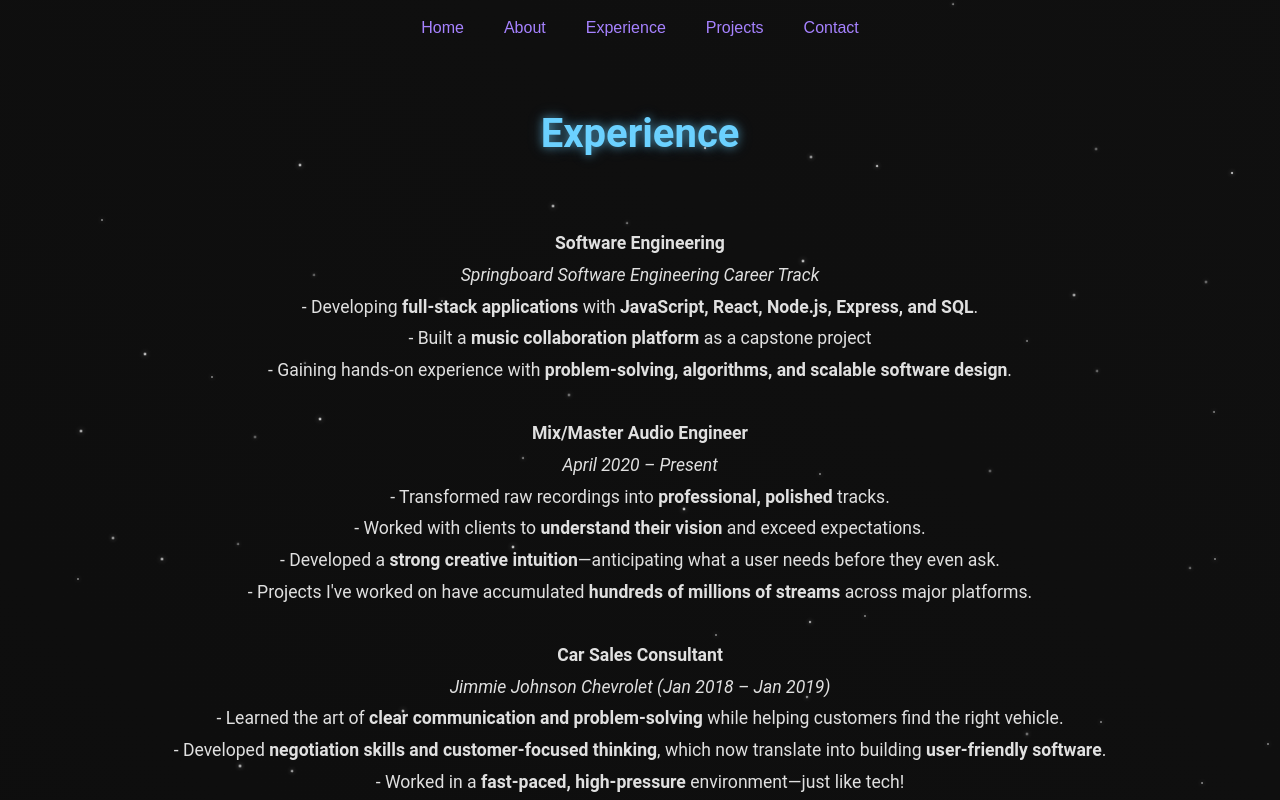
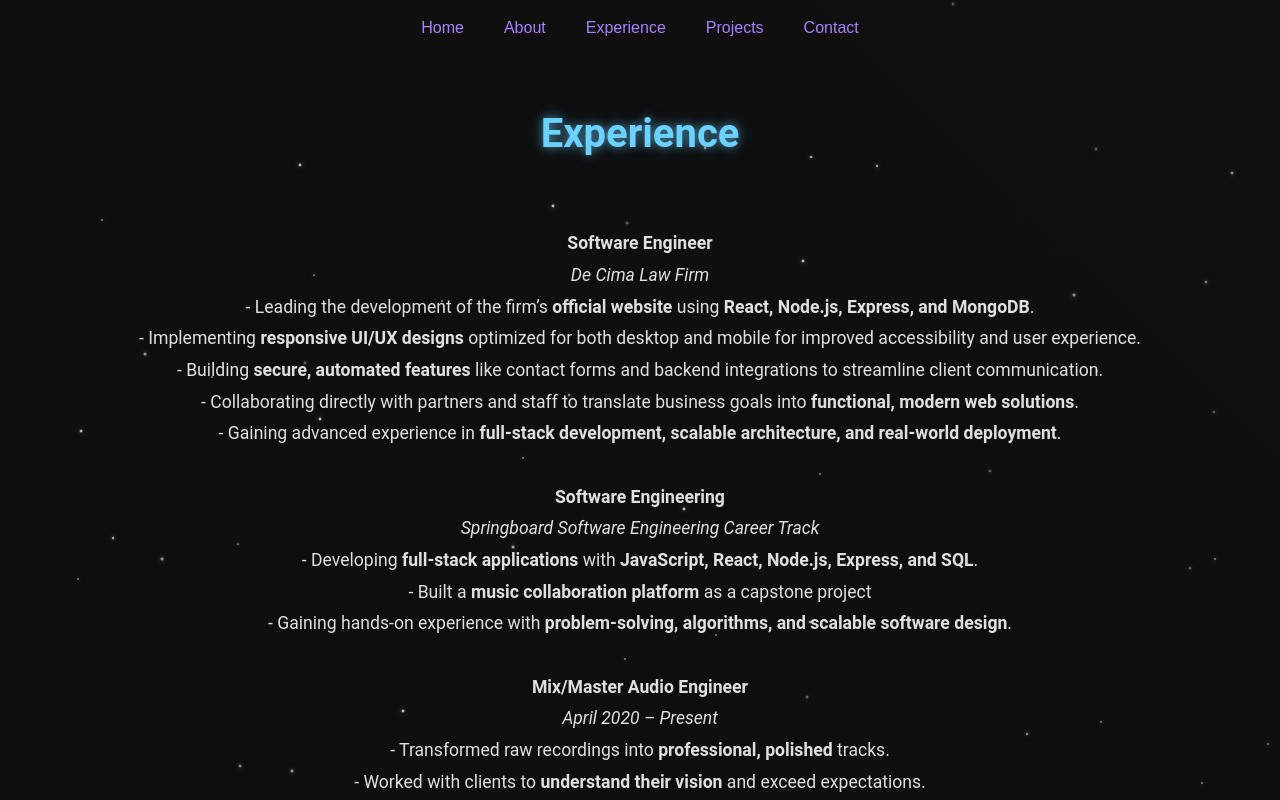
Before and after one commit to nandodecima/portfolio-website, a React (Vite) app: page /experience in a window 1280 px wide. Shown: the top 800 px of the page. Built offline with nearby package versions, Linux system fonts and the light colour scheme.

Commit message:
commit updates

```diff
--- a/src/components/Experience.jsx
+++ b/src/components/Experience.jsx
@@ -8,6 +8,15 @@ const Experience = () => {
       <h1>Experience</h1>
       <p>
       <p>
+      <strong>Software Engineer</strong><br />
+        <em>De Cima Law Firm</em><br />
+        - Leading the development of the firm’s <strong>official website</strong> using <strong>React, Node.js, Express, and MongoDB</strong>.<br />
+        - Implementing <strong>responsive UI/UX designs</strong> optimized for both desktop and mobile for improved accessibility and user experience.<br />
+        - Building <strong>secure, automated features</strong> like contact forms and backend integrations to streamline client communication.<br />
+        - Collaborating directly with partners and staff to translate business goals into <strong>functional, modern web solutions</strong>.<br />
+        - Gaining advanced experience in <strong>full-stack development, scalable architecture, and real-world deployment</strong>.<br />
+        <br />
+
   <strong>Software Engineering</strong><br />
   <em>Springboard Software Engineering Career Track </em><br />
   - Developing <strong>full-stack applications</strong> with <strong>JavaScript, React, Node.js, Express, and SQL</strong>.<br />
--- a/src/components/Projects.jsx
+++ b/src/components/Projects.jsx
@@ -3,15 +3,21 @@ import '../App.css';
 
 const Projects = () => {
   const projects = [
+
     {
-      title: 'Personal Portfolio Website',
-      description: 'I designed and developed my personal portfolio website from the ground up to showcase my work, skills, and projects. Built with modern web technologies like react.js (vite), the site features an intuitive layout, responsive design, and a clean aesthetic to provide an engaging user experience.',
+      title: 'De Cima Law Firm',
+      description: 'I design and build scalable, modern web solutions that enhance client engagement and streamline internal workflows. I lead the development of the firm’s website, translating complex legal services into a clean, intuitive, and high-performing digital experience.',
       link: 'https://nandodecima-portfolio.netlify.app/',
     },
     {
       title: 'Space Battle Simulator',
       description: 'Space Battle Simulator is a simple yet fun web-based game where players and enemies exchange attacks at random with the press of a button. Each battle unfolds unpredictably, making every round a unique experience. This project highlights basic game logic, user interaction, and randomness in JavaScript. Additionally, it features interactive sound effects that I personally recorded and sampled, enhancing the immersive experience of the battle.',
       link:'https://space-battle-simulator.netlify.app/'
+    },
+    {
+      title: 'Personal Portfolio Website',
+      description: 'I designed and developed my personal portfolio website from the ground up to showcase my work, skills, and projects. Built with modern web technologies like react.js (vite), the site features an intuitive layout, responsive design, and a clean aesthetic to provide an engaging user experience.',
+      link: 'https://nandodecima-portfolio.netlify.app/',
     },
     {
       title: 'Gloss – Music Collaboration Platform',
```
